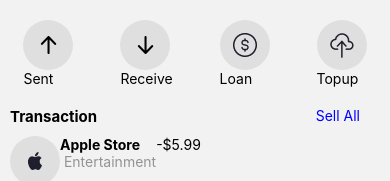
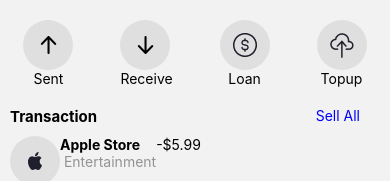
Before and after one commit to brunellaquaye/rn-assignment5-11215194, a React Native app: screen /Home in a window 390 px wide. Shown: the part 339-520 px from the top of the page. Built offline with nearby package versions, Linux system fonts and the light colour scheme.

Commit message:
refactor : Add text alignment to improve layout of App using "textAlign: 'center' .

```diff
--- a/components/Actions.js
+++ b/components/Actions.js
@@ -18,7 +18,7 @@ const Actions = () => {
           </View>
         </TouchableOpacity>
 
-        <Text>Sent</Text>
+        <Text style={styles.text}>Sent</Text>
       </View>
 
       <TouchableOpacity>
@@ -27,7 +27,7 @@ const Actions = () => {
           <View style={styles.icons}>
             <AntDesign name="arrowdown" size={24} color="black" />
           </View>
-          <Text>Receive</Text>
+          <Text style={styles.text}>Receive</Text>
         </View>
       </TouchableOpacity>
       <View>
@@ -37,7 +37,7 @@ const Actions = () => {
         </View>
         </TouchableOpacity>
         <View>
-        <Text>Loan</Text>
+        <Text style={styles.text}>Loan</Text>
         </View>
       </View>
 
@@ -48,7 +48,7 @@ const Actions = () => {
         </View>
         </TouchableOpacity>
         <View>
-        <Text>Topup</Text>
+        <Text style={styles.text}>Topup</Text>
         </View>
       </View>
     </View>
@@ -64,6 +64,10 @@ const styles = StyleSheet.create({
     alignItems: "center",
     justifyContent: "center",
   },
+  text:{
+    fontWeight: "light",
+    textAlign: "center",
+      }
 });
 
 export default Actions;
```
